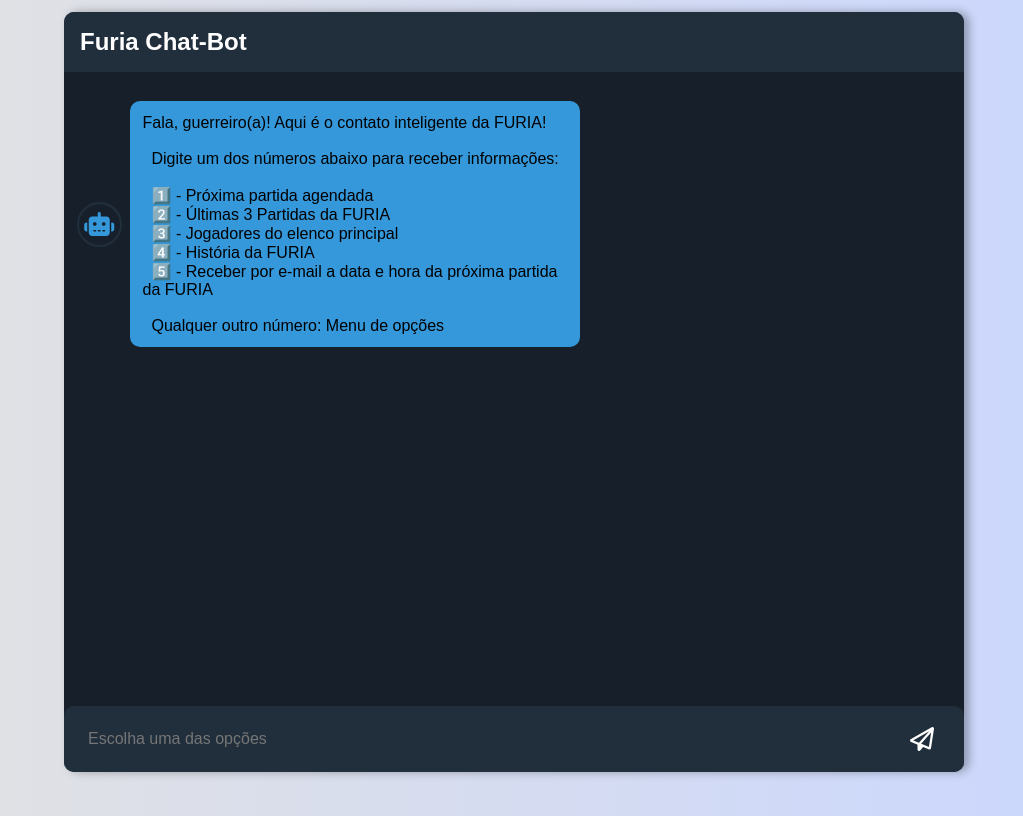
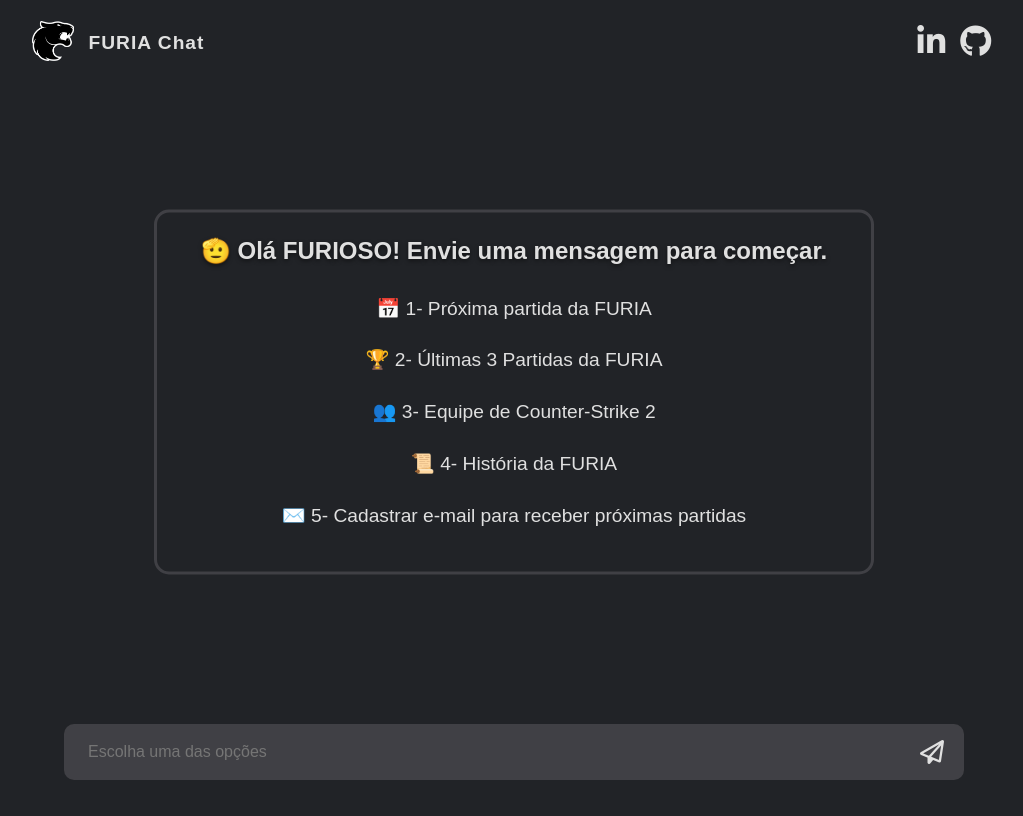
Before and after one commit to LansyLord/furia-chat-bot, an Angular app in the folder furia-chat-bot-front/: page / in a window 1280 px wide. Shown: the whole page, without its empty margins (126-1149 px from the left). Built offline with nearby package versions, Linux system fonts and the light colour scheme.

Commit message:
Reforma no front + ajustes no back

```diff
--- a/furia-chat-bot-front/src/app/features/main-page/main-page.component.css
+++ b/furia-chat-bot-front/src/app/features/main-page/main-page.component.css
@@ -4,20 +4,68 @@
     box-sizing: border-box;
 }
 
+.component {
+    display: flex;
+    align-items: center;
+    justify-content: center;
+}
+
 .container {
     width: 900px;
-    background-color: #17202a;
-    border-radius: 10px;
-    box-shadow: 5px 0 10px rgba(0, 0, 0, 0.30);
+    background-color: #212327;
     position: relative;
+    padding-bottom: 100px;
+
 }
 
+/* Estilos para o header - Versão Dourada */
 .card-header {
-    background-color: #212f3d;
-    border-radius: 10px 10px 0 0;
-    padding: 1rem;
-    color: white;
+    background-color: #212327;
+    padding: 0.8rem 1.5rem;
+    display: flex;
+    align-items: center;
+    margin-left: 10%;
+}
+
+.header-content {
+    display: flex;
+    align-items: center;
+    gap: 15px;
     width: 100%;
+}
+
+.header-logo {
+    height: 40px;
+    width: auto;
+    object-fit: contain;
+}
+
+.card-header h2 {
+    color: #E0E0E0;
+    font-size: 1.2rem;
+    font-weight: 700;
+    margin: 0;
+    flex-grow: 1;
+    letter-spacing: 1px;
+}
+
+.linkedin-icon {
+    color: #E0E0E0;
+    font-size: 2rem;
+}
+
+.linkedin-icon:hover {
+    color: #FFD700;
+}
+
+.github-icon {
+    color: #E0E0E0;
+    font-size: 2rem;
+    margin-right: 12%;
+}
+
+.github-icon:hover {
+    color: #FFD700;
 }
 
 .card {
@@ -30,16 +78,13 @@
 
 
 ::-webkit-scrollbar-thumb {
-    background-color: #2c3e50;
+    background-color: #404045;
     border-radius: 5px;
 }
 
 .card-body {
     padding: 0.8rem;
     font-size: 1rem;
-    height: 650px;
-    overflow-y: auto;
-    margin-bottom: 50px;
 }
 
 .card-body .chat-bot {
@@ -49,26 +94,29 @@
 
 .card-body .user {
     display: flex;
-    align-items: center;
-    justify-content: end;
+    align-items: flex-end;
+    justify-content: flex-end;
 }
 
+
 .card-body .chat-bot p {
-    background-color: #3498db;
-    border-radius: 10px;
-    padding: 0.8rem;
-    width: auto;
+    background-color: #292a2d;
+    border-radius: 20px 20px 20px 0;
+    padding: 0.8rem 1rem;
     max-width: 450px;
-    white-space: pre-wrap;
+    color: #E0E0E0;
+    box-shadow: 0 2px 5px rgba(0, 0, 0, 0.2);
+    word-break: break-word;
 }
 
 .card-body .user p {
-    background-color: #28b463;
-    border-radius: 10px;
-    padding: 0.8rem;
+    background-color: #2C2C30;
+    border-radius: 20px 20px 0 20px;
+    padding: 0.8rem 1rem;
     max-width: 450px;
-    width: auto;
-    white-space: pre-wrap;
+    color: white;
+    box-shadow: 0 2px 5px rgba(0, 0, 0, 0.2);
+    word-break: break-word;
 }
 
 .chat-bot,
@@ -79,28 +127,36 @@
 .chat .user-icon {
     width: 45px;
     height: 45px;
-    font-size: 1.5rem;
+    font-size: 1.625rem;
     display: flex;
     align-items: center;
     justify-content: center;
-    border-radius: 50px;
     margin-right: 0.5rem;
-    border: 2px solid #212f3d;
 }
 
-.user-icon .fa-robot {
-    color: #3498db;
+.furia-icon {
+    width: 60px;
+    height: 35px;
+    object-fit: contain;
 }
 
+
 .user-icon .fa-user {
-    color: #28b463;
+    color: #FFD700;
 }
 
 .card-footer {
     display: flex;
     align-items: center;
     justify-content: space-between;
-    margin: 2rem 0;
+    margin: 0;
+    padding: 0;
+    background-color: transparent;
+    position: fixed;
+    bottom: 20px;
+    width: 900px;
+    left: 50%;
+    transform: translateX(-50%);
 }
 
 .card-footer textarea {
@@ -109,37 +165,41 @@
     outline: none;
     font-family: inherit;
     width: 100%;
-    display: flex;
-    padding: 1.5rem;
-    background-color: #212f3d;
+    padding: 1.2rem 4rem 1.2rem 1.5rem;
+    background-color: #404045;
     border-radius: 10px;
-    color: white;
+    color: #E0E0E0;
     font-size: 1rem;
-    position: absolute;
-    bottom: 0;
+    position: relative;
 }
 
 .sending-icon {
     position: absolute;
-    right: 30px;
-    top: 715px;
+    right: 20px;
+    bottom: 50%;
+    transform: translateY(50%);
+    cursor: pointer;
 }
 
 .sending-icon .fa-paper-plane {
-    color: white;
+    color: #E0E0E0;
     font-size: 1.5rem;
-    cursor: pointer;
+    transition: transform 0.2s;
 }
 
-.stream-link {
-    color: #f26522;
-    /* Cor laranja da FURIA */
+.sending-icon .fa-paper-plane:hover {
+    color: #FFD700;
+    transform: scale(1.1);
+}
+
+:host ::ng-deep .stream-link {
+    color: #FFD700;
     text-decoration: none;
     font-weight: bold;
     cursor: pointer;
 }
 
-.stream-link:hover {
+:host ::ng-deep .stream-link:hover {
     text-decoration: underline;
 }
 
@@ -150,10 +210,114 @@
 :host ::ng-deep .player-image {
     max-width: 70% !important;
     border-radius: 8px;
-    border: 3px solid #212f3d;
+    border: 3px solid #404045;
 }
 
 :host ::ng-deep .social-link {
-    text-decoration: none !important;
-    display: inline;
+    color: #FFD700;
+    text-decoration: none;
+    font-weight: bold;
+    cursor: pointer;
 }
+
+:host ::ng-deep .social-link:hover {
+    text-decoration: underline;
+}
+
+
+/* Estilos para a mensagem de boas-vindas */
+.welcome-message {
+    position: absolute;
+    top: 250%;
+    left: 50%;
+    transform: translate(-50%, -50%);
+    text-align: center;
+    width: 80%;
+    padding: 0 20px;
+    z-index: 1;
+    border: 3px solid #404045;
+    border-radius: 15px;
+    padding: 1.5rem;
+    cursor: pointer;
+}
+
+.welcome-message h2 {
+    color: #E0E0E0;
+    font-size: 1.5rem;
+    margin-bottom: 1.5rem;
+    text-shadow: 0 2px 4px rgba(0, 0, 0, 0.5);
+}
+
+.welcome-options {
+    max-width: 520px;
+    margin: 0 auto;
+}
+
+.welcome-options p {
+    color: #E0E0E0;
+    font-size: 1.2rem;
+    margin: 0.8rem 0;
+    padding: 0.5rem;
+    transition: all 0.3s ease;
+}
+
+.welcome-options p:hover {
+    color: #FFD700;
+    transform: translateX(10px);
+}
+
+/* Animação para mensagens do bot */
+@keyframes slideInFromLeft {
+    from {
+        transform: translateX(-30px);
+        opacity: 0;
+    }
+
+    to {
+        transform: translateX(0);
+        opacity: 1;
+    }
+}
+
+/* Aplicar animação às mensagens do bot */
+.card-body .chat-bot {
+    animation: slideInFromLeft 0.4s ease-out forwards;
+    animation-delay: 0.1s;
+    /* Pequeno delay para garantir que o Angular processou */
+}
+
+/* Garantir que as mensagens iniciam invisíveis */
+.card-body .chat-bot {
+    opacity: 0;
+}
+
+/* Mensagens do usuário (se quiser animação diferente) */
+.card-body .user {
+    animation: slideInFromRight 0.4s ease-out forwards;
+    animation-delay: 0.1s;
+    opacity: 0;
+}
+
+@keyframes slideInFromRight {
+    from {
+        transform: translateX(30px);
+        opacity: 0;
+    }
+
+    to {
+        transform: translateX(0);
+        opacity: 1;
+    }
+}
+
+.card-body .chat-bot:nth-child(1) {
+    animation-delay: 0.1s;
+}
+
+.card-body .chat-bot:nth-child(2) {
+    animation-delay: 0.3s;
+}
+
+.card-body .chat-bot:nth-child(3) {
+    animation-delay: 0.5s;
+}
--- a/furia-chat-bot-front/src/app/features/main-page/main-page.component.html
+++ b/furia-chat-bot-front/src/app/features/main-page/main-page.component.html
@@ -1,15 +1,42 @@
+<div class="card-header">
+    <div class="header-content">
+        <a href="https://furia.gg" target="_blank">
+            <img src="assets/furia-logo.png" alt="FURIA" class="header-logo">
+        </a>
+        <h2>FURIA Chat</h2>
+        <a href="https://www.linkedin.com/in/luiz-albuquerque-372a7925a/" target="_blank" class="linkedin-icon">
+            <i class="fa-brands fa-linkedin-in"></i>
+        </a>
+        <a href="https://github.com/LansyLord/furia-chat-bot" target="_blank" class="github-icon">
+            <i class="fa-brands fa-github"></i>
+        </a>
+    </div>
+</div>
+<section class="component">
     <div class="container">
+        <div class="welcome-message" *ngIf="showWelcome">
+            <h2>🫡 Olá FURIOSO! Envie uma mensagem para começar.</h2>
+            <div class="welcome-options">
+                <p (click)="selectWelcomeOption('1')">📅 1- Próxima partida da FURIA</p>
+                <p (click)="selectWelcomeOption('2')">🏆 2- Últimas 3 Partidas da FURIA</p>
+                <p (click)="selectWelcomeOption('3')">👥 3- Equipe de Counter-Strike 2</p>
+                <p (click)="selectWelcomeOption('4')">📜 4- História da FURIA</p>
+                <p (click)="selectWelcomeOption('5')">✉️ 5- Cadastrar e-mail para receber próximas partidas</p>
+            </div>
+        </div>
         <div class="cards">
-        <div class="card-header">
-            <h2>Furia Chat-Bot</h2>
-        </div>
             <div #cardBody class="card-body">
-            <!-- Mensagens dinâmicas -->
-            <div *ngFor="let msg of messages" class="chat" [class.chat-bot]="msg.isBot" [class.user]="!msg.isBot">
+                <div *ngFor="let msg of messages" class="chat" [class.chat-bot]="msg.isBot" [class.user]="!msg.isBot"
+                    [@messageAnimation]="msg.isBot ? 'bot' : 'user'">
                     <span class="user-icon">
-                    <i class="fa" [class.fa-robot]="msg.isBot" [class.fa-user]="!msg.isBot"></i>
+                        <ng-container *ngIf="msg.isBot; else userIcon">
+                            <img src="assets/furia-logo.png" alt="FURIA" class="furia-icon" />
+                        </ng-container>
+                        <ng-template #userIcon>
+                            <i class="fa fa-user"></i>
+                        </ng-template>
                     </span>
-                <p [innerHTML]="msg.text"></p> <!-- Alterado para innerHTML -->
+                    <p [innerHTML]="msg.text" [class.typing-indicator]="msg.isTypingIndicator"></p>
                 </div>
             </div>
             <div class="card-footer">
@@ -21,3 +48,4 @@
             </div>
         </div>
     </div>
+</section>
--- a/furia-chat-bot-front/src/app/features/main-page/main-page.component.ts
+++ b/furia-chat-bot-front/src/app/features/main-page/main-page.component.ts
@@ -17,6 +17,7 @@
   players?: Player[];
   isPlayerDetailPrompt?: boolean;
   isContinuePrompt?: boolean;
+  isTypingIndicator: boolean;
 }
 
 @Component({
@@ -30,29 +31,15 @@
   @ViewChild('inputChat') inputChatRef!: ElementRef<HTMLTextAreaElement>;
   @ViewChild('cardBody') cardBodyRef!: ElementRef<HTMLDivElement>;
 
-  messages: ChatMessage[] = [
-    {
-      text: `Fala, guerreiro(a)! Aqui é o contato inteligente da FURIA!
-
-  Digite um dos números abaixo para receber informações:
-
-  1️⃣ - Próxima partida agendada
-  2️⃣ - Últimas 3 Partidas da FURIA
-  3️⃣ - Jogadores do elenco principal
-  4️⃣ - História da FURIA
-  5️⃣ - Receber por e-mail a data e hora da próxima partida da FURIA
-
-  Qualquer outro número: Menu de opções`,
-      isBot: true,
-      icon: 'fa-robot'
-    }
-  ];
+  messages: ChatMessage[] = []
 
   private currentPlayers: Player[] = [];
   private currentState: 'mainMenu' | 'awaitingPlayerResponse' | 'awaitingPlayerNumber' | 'awaitingContinueResponse' | 'awaitingEmailForNextMatch' = 'mainMenu';
 
 
   constructor(private chatService: ChatService) { }
+
+  showWelcome = true;
 
   async manageChat() {
     if (!this.inputChatRef?.nativeElement) return;
@@ -62,11 +49,18 @@
 
     if (!message) return;
 
+    if (this.showWelcome) {
+      this.showWelcome = false;
+    }
+
     this.addMessage(message, false, 'fa-user');
 
+
     try {
-      // Lidar com respostas de confirmação
+
+
       if (this.currentState === 'awaitingContinueResponse') {
+        await this.showTypingIndicator();
         this.handleContinueResponse(message);
         return;
       }
@@ -78,6 +72,8 @@
 
       if (this.currentState === 'awaitingPlayerNumber') {
         this.handlePlayerNumberSelection(message);
+        await new Promise(resolve => setTimeout(resolve, 1000));
+        this.scrollToBottom();
         return;
       }
 
@@ -102,49 +98,60 @@
         return;
       }
 
-      const thinkingMsg = this.addMessage('Digitando...', true, 'fa-robot');
-
       let response: any;
 
       switch (message) {
         case '1':
+          await new Promise(resolve => setTimeout(resolve, 1500 / 2));
+          let typingMsg = this.addMessage('Digitando...', true, 'fa-robot');
+          await new Promise(resolve => setTimeout(resolve, 1500));
           const proximaPartida = await firstValueFrom(this.chatService.getProximasPartidas());
+          this.messages = this.messages.filter(msg => msg !== typingMsg);
           response = { resposta: proximaPartida };
           break;
 
         case '2':
+          await new Promise(resolve => setTimeout(resolve, 1500 / 2));
+          const typingMsg2 = this.addMessage('Digitando...', true, 'fa-robot');
+          await new Promise(resolve => setTimeout(resolve, 1500));
           const ultimasPartidas = await firstValueFrom(this.chatService.getUltimasPartidas());
+          this.messages = this.messages.filter(msg => msg !== typingMsg2);
           response = { resposta: ultimasPartidas };
           break;
 
         case '3':
+          await new Promise(resolve => setTimeout(resolve, 1500 / 2));
+          const typingMsg3 = this.addMessage('Digitando...', true, 'fa-robot');
+          await new Promise(resolve => setTimeout(resolve, 1500));
           const players = await firstValueFrom(this.chatService.getJogadores());
+          this.messages = this.messages.filter(msg => msg !== typingMsg3);
           const activePlayers = this.filterInactivePlayers(players);
           response = { resposta: activePlayers };
           break;
 
         case '4':
+          await this.showTypingIndicator();
           response = {
             resposta: `A FURIA Esports é uma organização brasileira fundada em 2017, inicialmente focada em CS:GO. Criada por Jaime Pádua e André Akkari, a equipe se destacou pelo estilo agressivo de jogo e por sua disciplina fora do servidor. Com campanhas de sucesso internacionais desde 2019, se consolidou como uma das principais equipes do mundo. Hoje, a FURIA compete em diversos jogos e é uma das organizações mais respeitadas da América Latina.`
           };
           break;
 
         case '5':
+          await this.showTypingIndicator();
           this.messages = this.messages.filter(msg => msg.text !== 'Digitando...');
           this.addMessage('Digite seu e-mail para receber notificações da próxima partida da FURIA:', true, 'fa-robot');
           this.currentState = 'awaitingEmailForNextMatch';
           return;
 
         case 'menu':
+          await this.showTypingIndicator();
           this.showMainMenu();
           break;
 
         default:
-          this.addMessage('Opção inválida. Digite 1, 2 ou 3.', true, 'fa-robot');
+          this.addMessage('Opção inválida. Digite um número de 1 a 5.', true, 'fa-robot');
           return;
       }
-
-      this.messages = this.messages.filter(msg => msg !== thinkingMsg);
 
       if (response?.resposta) {
         if (message === '1') {
@@ -236,7 +243,7 @@
 
     if (lowerResponse === 'não' || lowerResponse === 'nao') {
       this.addMessage('Ok, voltando ao menu principal.', true, 'fa-robot');
-      this.askToContinue();
+      this.showMainMenu();
       return;
     }
 
@@ -282,27 +289,23 @@
     this.addMessage(
       `Digite um dos números abaixo para receber informações:
 
-  1️⃣ - Próxima partida agendada
+  1️⃣ - Próxima partida da FURIA
   2️⃣ - Últimas 3 Partidas da FURIA
-  3️⃣ - Jogadores do elenco principal
+  3️⃣ - Equipe de Counter-Strike 2
   4️⃣ - História da FURIA
-  5️⃣ - Receber por e-mail a data e hora da próxima partida da FURIA
-
-  Qualquer outro número: Menu de opções`,
+  5️⃣ - Casdastrar e-mail para receber próximas partidas`,
       true,
       'fa-robot'
     );
     this.currentState = 'mainMenu';
+    this.scrollToBottom();
   }
 
   private showPlayerDetails(player: Player) {
     const birthday = player.birthday ? new Date(player.birthday).toLocaleDateString('pt-BR') : 'Não informado';
     const age = player.age ? `${player.age} anos` : 'Não informado';
     const instagramLink = player.socialMedia?.startsWith('@')
-      ? `<a href="https://instagram.com/${player.socialMedia.substring(1).trim()}" target="_blank"
-         class="social-link">
-         ${player.socialMedia}
-       </a>`
+      ? `<a href="https://instagram.com/${player.socialMedia.substring(1).trim()}" target="_blank" class="social-link">${player.socialMedia}</a>`
       : player.socialMedia || 'Não informado';
 
     const details = `
@@ -373,6 +376,12 @@
     });
   }
 
+  selectWelcomeOption(optionNumber: string) {
+    this.showWelcome = false;
+    this.inputChatRef.nativeElement.value = optionNumber;
+    this.manageChat();
+  }
+
   private addMessage(
     text: string,
     isBot: boolean,
@@ -380,7 +389,8 @@
     isPlayerList: boolean = false,
     players: Player[] = [],
     isPlayerDetailPrompt: boolean = false,
-    isContinuePrompt: boolean = false
+    isContinuePrompt: boolean = false,
+    isTypingIndicator: boolean = false
   ): ChatMessage {
     const newMsg = {
       text,
@@ -389,24 +399,35 @@
       isPlayerList,
       players,
       isPlayerDetailPrompt,
-      isContinuePrompt
+      isContinuePrompt,
+      isTypingIndicator
     };
     this.messages.push(newMsg);
-    this.scrollToBottom();
+    setTimeout(() => {
+      this.scrollToBottom();
+    }, 0);
     return newMsg;
+  }
+
+  private async showTypingIndicator(duration: number = 1000): Promise<void> {
+    await new Promise(resolve => setTimeout(resolve, duration / 2));
+    const typingMsg = this.addMessage('Digitando...', true, 'fa-robot');
+    await new Promise(resolve => setTimeout(resolve, duration));
+    this.messages = this.messages.filter(msg => msg !== typingMsg);
   }
 
   private scrollToBottom(): void {
     setTimeout(() => {
-      this.cardBodyRef.nativeElement.scrollTop = this.cardBodyRef.nativeElement.scrollHeight;
-    }, 100);
+      // Opção 1: Rolar a página inteira (window)
+      window.scrollTo({
+        top: document.body.scrollHeight,
+        behavior: 'smooth'
+      });
+    }, 25);
   }
 
   private isValidEmail(email: string): boolean {
     const regex = /^[^\s@]+@[^\s@]+\.[^\s@]+$/;
     return regex.test(email);
   }
-
-
-
 }
--- a/furia-chat-bot-front/src/styles.css
+++ b/furia-chat-bot-front/src/styles.css
@@ -1,10 +1,6 @@
 /* You can add global styles to this file, and also import other style files */
 body {
-    display: flex;
-    align-items: center;
-    justify-content: center;
-    height: 100vh;
-    font-family: "poppins", sans-serif;
-    background-color: #c9d6ff;
-    background: linear-gradient(to right, #e2e2e2, #c9d6ff);
+    font-family: 'Nunito', sans-serif;
+    font-weight: 500;
+    background-color: #212327;
 }
```
Lines whose indentation alone changed are shown as unchanged.
